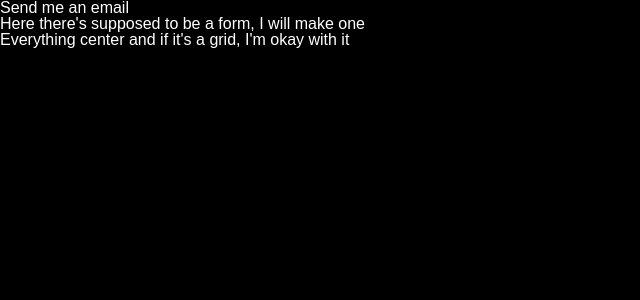
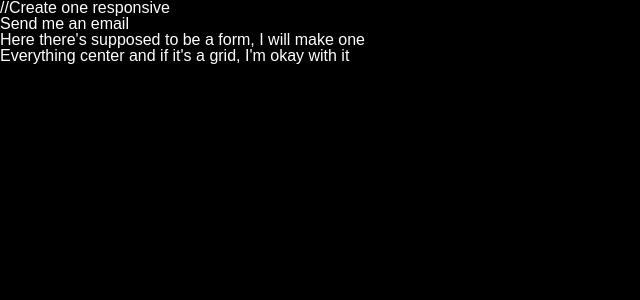
Before and after one commit to joelmatiasduran/styled-components, a React (Create React App) app: page /contact in a window 1280 px wide. Shown: the top 300 px of the page, without its empty margins (0-640 px from the left). Built offline with nearby package versions, Linux system fonts and the light colour scheme.

Commit message:
Small typo

```diff
--- a/src/contact.js
+++ b/src/contact.js
@@ -3,6 +3,7 @@ import React from 'react'
 const Contact = () => {
     return (
         <div>
+            //Create one responsive
             <h1>Send me an email</h1>
             <p>Here there's supposed to be a form, I will make one</p>
             <p>Everything center and if it's a grid, I'm okay with it</p>
```
